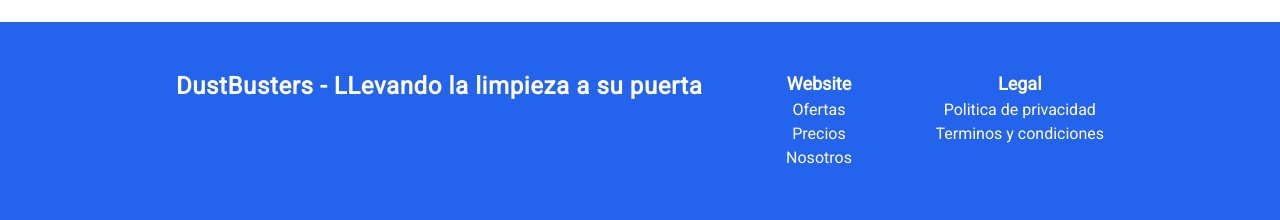
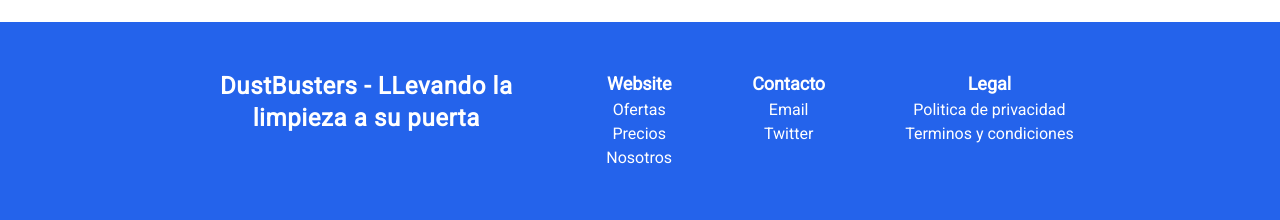
Before and after one commit to No-Country/c9-32-t-javareact, a React (Vite) app in the folder client/: page / in a window 1280 px wide. Shown: the part 3359-3579 px from the top of the page. Built offline with nearby package versions, Linux system fonts and the light colour scheme.

Commit message:
deleted max-w on start now component

```diff
--- a/client/src/components/layout/Landing/Footer/Footer.tsx
+++ b/client/src/components/layout/Landing/Footer/Footer.tsx
@@ -4,12 +4,12 @@ const Footer = () => {
 	return (
 		<footer className="footer">
 			<div>
-				<h2 className="font-roboto font-bold text-2xl tracking-wide">
+				<h2 className="font-roboto font-bold text-2xl tracking-wide max-w-xs">
 					DustBusters - LLevando la limpieza a su puerta
 				</h2>
 
 			</div>
-			<div className="flex gap-6 md:gap-20 flex-col ">
+			<div className="flex gap-6 md:gap-20 flex-col sm:flex-row ">
 				<div>
 					<h3 className="footer__nav-title ">Website</h3>
 					<ul>
--- a/client/src/pages/Landing/StartNow.tsx
+++ b/client/src/pages/Landing/StartNow.tsx
@@ -9,7 +9,7 @@ function StartNow(): ReactElement {
 
 	return (
 		<section>
-			<div className="container flex py-8 md:py-24 md:flex-row flex-col items-center justify-between gap-12">
+			<div className=" flex py-8 md:py-24 md:flex-row flex-col items-center justify-between gap-12">
 				<div className="order-1 md:order-none md:w-1/2  flex flex-col gap-8 w-full">
 					<h2 className="heading2 font-semibold">Empieza ahora</h2>
 					<form className="flex flex-col gap-4 ">
```
